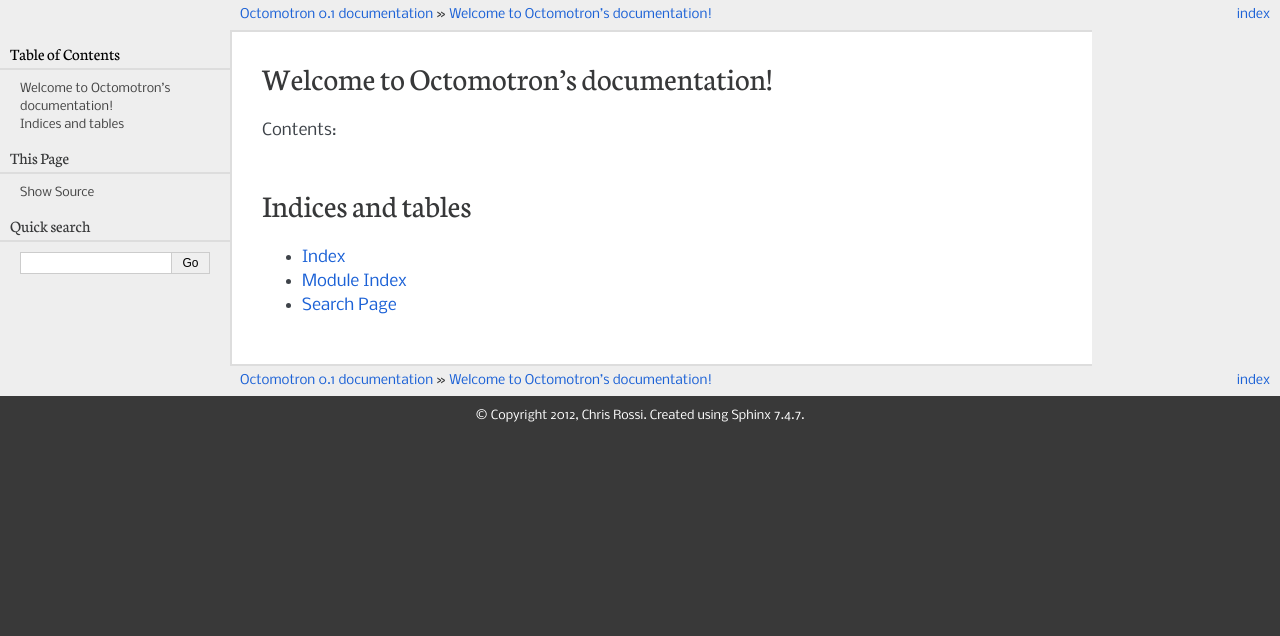
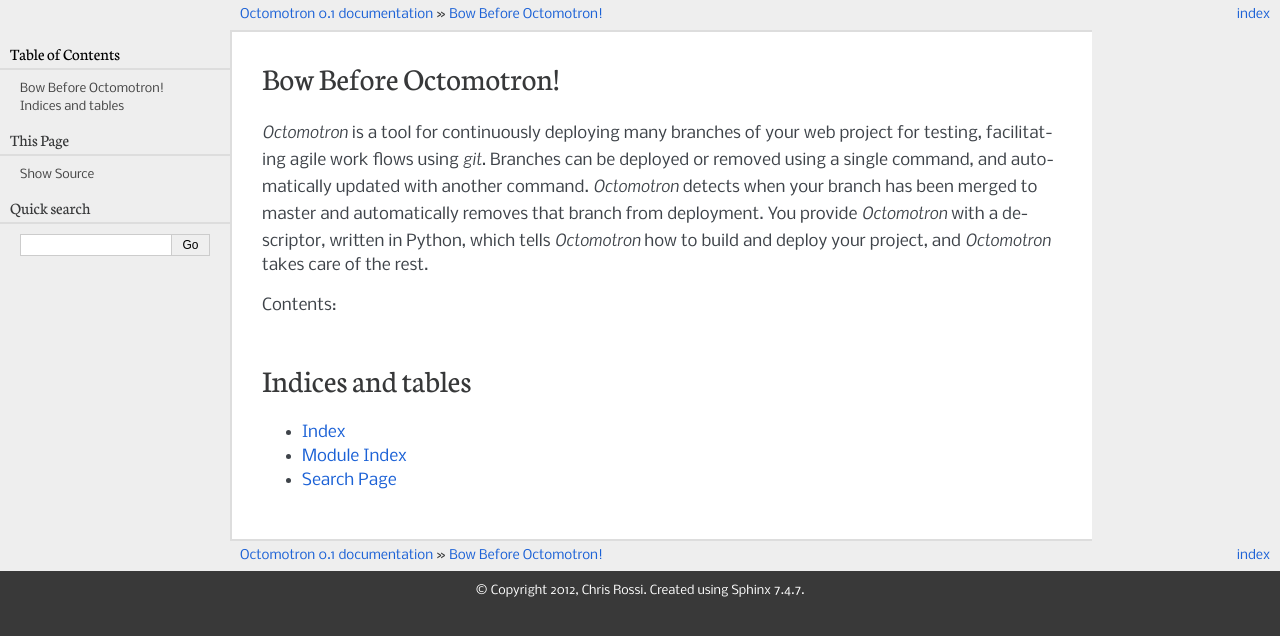
Before and after one commit to chrisrossi/octomotron, a Sphinx documentation site: the page built from docs/index.rst, in a window 1280 px wide. Shown: the top 636 px of the page. Built offline with Sphinx 7.4.7, drawn with Linux system fonts in a browser that asks for light colours.

Commit message:
Break ground on docs.

```diff
--- a/docs/index.rst
+++ b/docs/index.rst
@@ -3,8 +3,16 @@
    You can adapt this file completely to your liking, but it should at least
    contain the root `toctree` directive.
 
-Welcome to Octomotron's documentation!
-======================================
+Bow Before Octomotron!
+======================
+
+`Octomotron` is a tool for continuously deploying many branches of your web
+project for testing, facilitating agile work flows using `git`.  Branches can be
+deployed or removed using a single command, and automatically updated with
+another command.  `Octomotron` detects when your branch has been merged to
+master and automatically removes that branch from deployment.  You provide
+`Octomotron` with a descriptor, written in Python, which tells `Octomotron` how
+to build and deploy your project, and `Octomotron` takes care of the rest.
 
 Contents:
 
```
